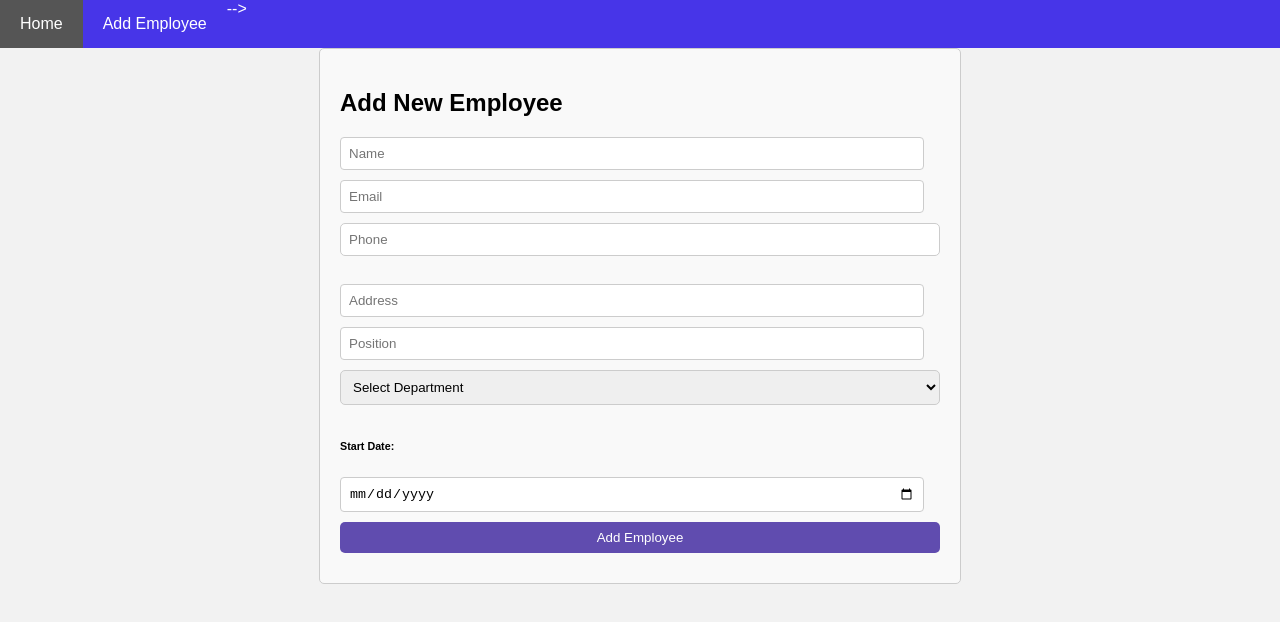
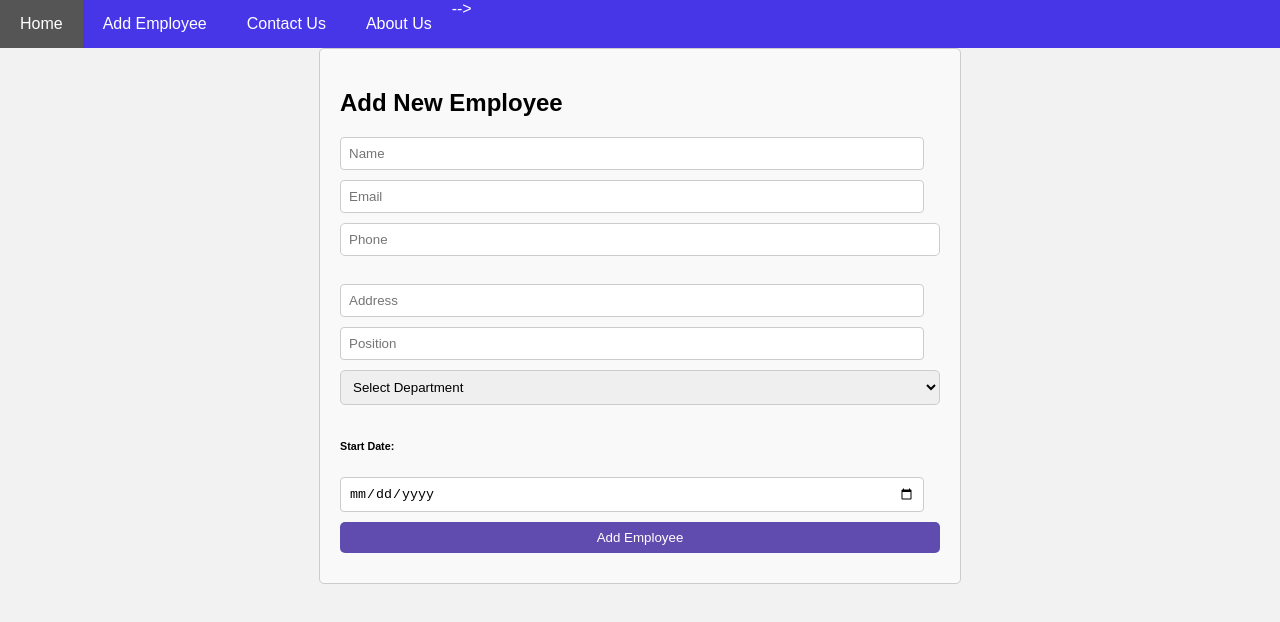
Before and after one commit to Lavin-Valechha/employee-management-system, a website: page angular-frontend/index.html in a window 1280 px wide. Drawn offline with nearby package versions, Linux system fonts and the light colour scheme; some packages are replaced by stand-ins of ours.

Commit message:
Update index.html

```diff
--- a/angular-frontend/index.html
+++ b/angular-frontend/index.html
@@ -51,8 +51,8 @@
     <ul>
       <li><a href="#!/employees">Home</a></li>
       <li><a href="#!/addEmployee">Add Employee</a></li>
-<!--       <li><a href="#!/Contact">Contact Us</a></li>
-<!--       <li><a href="#!/About">About Us</a></li> -->
+      <li><a href="#!/Contact">Contact Us</a></li>
+      <li><a href="#!/About">About Us</a></li>
       <!-- Add more navigation links as needed --> -->
     </ul>
   </nav>
```
